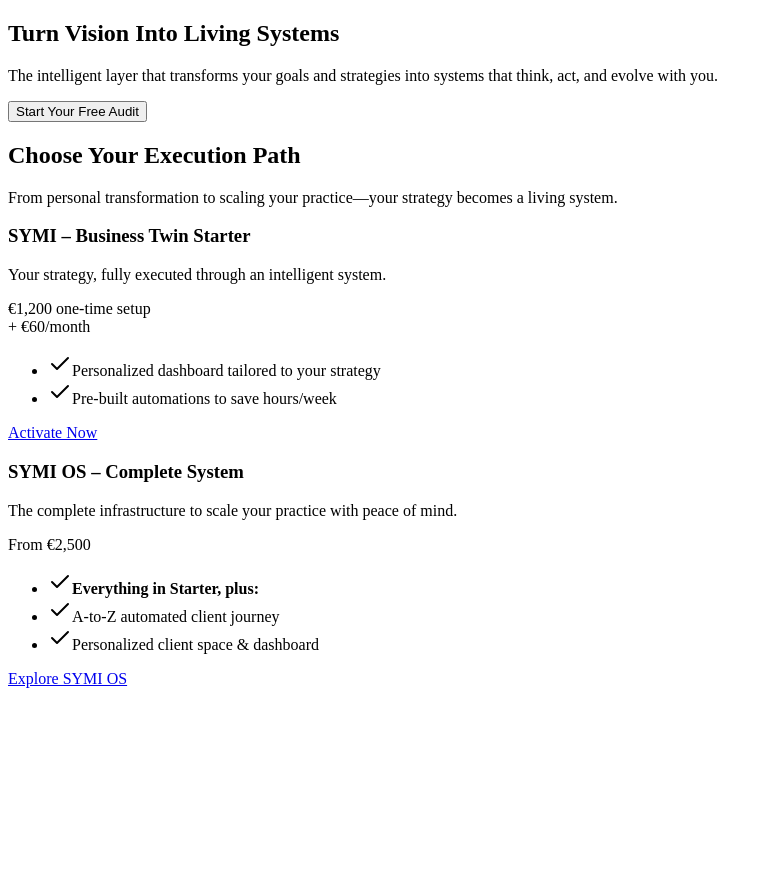
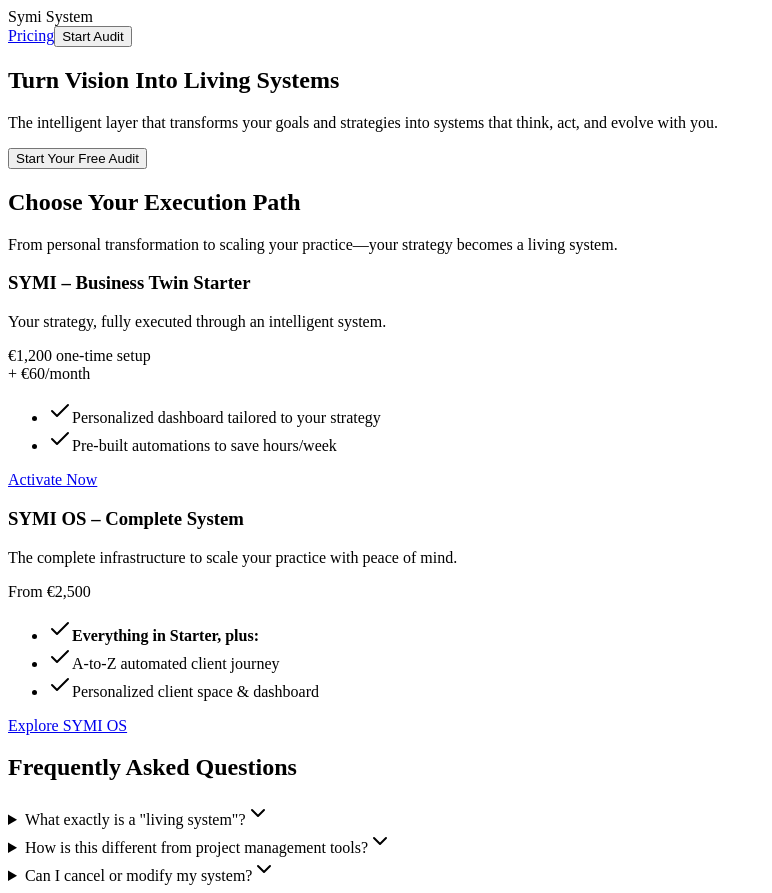
Before and after one commit to echofield/symi-final-project, a Next.js app: page / in a window 1280 px wide. Shown: the whole page, without its empty margins (0-772 px from the left). Before the commit the page ends 800 px from the top, so only its background shows below. Built offline with nearby package versions, Linux system fonts and the light colour scheme.

Commit message:
Update page.js

```diff
--- a/src/app/page.js
+++ b/src/app/page.js
@@ -1,10 +1,22 @@
 'use client';
 
-import React, { useState, useEffect, useRef } from 'react';
+import React, { useState, useEffect } from 'react';
 import dynamic from 'next/dynamic';
-import { Check } from 'lucide-react';
+import { Check, ChevronDown } from 'lucide-react';
 
-// --- Landing Page Components ---
+// --- Composants de la Page d'Accueil ---
+
+const Header = ({ onStartAudit }) => (
+    <header className="p-6 w-full">
+        <div className="container mx-auto flex justify-between items-center">
+            <span className="font-mono text-sm font-semibold">Symi System</span>
+            <div className="flex items-center space-x-4">
+                <a href="#pricing" className="btn hidden md:inline-flex">Pricing</a>
+                <button onClick={onStartAudit} className="btn btn-primary">Start Audit</button>
+            </div>
+        </div>
+    </header>
+);
 
 const HeroSection = ({ onStartAudit }) => (
     <section className="w-full text-center py-20">
@@ -58,7 +70,34 @@ const PricingSection = () => (
     </section>
 );
 
-// --- Main App Component ---
+const FaqSection = () => {
+    const faqItems = [
+        { q: "What exactly is a \"living system\"?", a: "Unlike static documents or to-do lists, SYMI creates intelligent systems that adapt, remind, optimize, and evolve based on your progress and changing needs." },
+        { q: "How is this different from project management tools?", a: "Project management tracks tasks. SYMI creates intelligence—systems that understand your objectives, anticipate needs, and optimize execution automatically." },
+        { q: "Can I cancel or modify my system?", a: "Yes. Monthly hosting can be paused anytime, and systems can be modified as your needs evolve. We build for growth, not lock-in." },
+    ];
+    return (
+        <section id="faq" className="w-full py-20">
+            <div className="text-center mb-12 max-w-3xl mx-auto">
+                <h2 className="text-3xl font-bold mb-4">Frequently Asked Questions</h2>
+            </div>
+            <div className="max-w-3xl mx-auto space-y-4">
+                {faqItems.map((item, index) => (
+                    <details key={index} className="faq-item bg-white/50 rounded-2xl border border-white/30" style={{ backdropFilter: 'blur(20px)' }}>
+                        <summary>
+                            <span>{item.q}</span>
+                            <ChevronDown className="faq-icon w-5 h-5" />
+                        </summary>
+                        <div className="faq-content">{item.a}</div>
+                    </details>
+                ))}
+            </div>
+        </section>
+    );
+};
+
+
+// --- Composant Principal de la Page ---
 const Dashboard = dynamic(() => import('../components/Dashboard'), {
     ssr: false,
     loading: () => <div className="flex items-center justify-center h-screen w-full"><p className="text-lg text-gray-600">Loading Dashboard...</p></div>
@@ -70,7 +109,6 @@ export default function HomePage() {
     const [answers, setAnswers] = useState({});
     const [blueprintData, setBlueprintData] = useState(null);
 
-    // RESTORED: Full list of original questions
     const questions = [
         { id: 'main_goal', question: 'Before we begin — what transformation do you want to create for your clients?', type: 'textarea', placeholder: 'Describe the outcome you help people achieve...' },
         { id: 'business_model', question: 'How do you currently work with clients? (Select all that apply)', type: 'checkbox', options: [ 'One-on-one sessions (trading time for money)', 'Group programs (manual but scalable)', 'Digital products (automated but low-touch)', 'Mix of services and systems', 'Building toward automated client systems' ] },
@@ -125,7 +163,14 @@ export default function HomePage() {
             setAppState('report');
         } catch (error) {
             console.error("Failed to generate blueprint:", error);
-            setAppState('audit'); // Go back to audit on error
+            setAppState('audit');
+        }
+    };
+
+    const handleKeyDown = (e) => {
+        if (e.key === 'Enter' && (questions[currentQuestion].type === 'textarea' || questions[currentQuestion].type === 'email')) {
+            e.preventDefault();
+            handleNext();
         }
     };
 
@@ -133,8 +178,8 @@ export default function HomePage() {
         <div className="w-full max-w-2xl bg-white/50 p-8 rounded-2xl shadow-lg border border-white/30" style={{ backdropFilter: 'blur(20px)' }}>
             <h2 className="text-2xl font-bold mb-2 text-gray-800">{questions[currentQuestion].question}</h2>
             <div className="mt-6">
-                {questions[currentQuestion].type === 'textarea' && <textarea rows="4" className="form-input" placeholder={questions[currentQuestion].placeholder} onChange={e => handleAnswer(questions[currentQuestion].id, e.target.value)} value={answers[questions[currentQuestion].id] || ''} />}
-                {questions[currentQuestion].type === 'email' && <input type="email" className="form-input" placeholder={questions[currentQuestion].placeholder} onChange={e => handleAnswer(questions[currentQuestion].id, e.target.value)} value={answers[questions[currentQuestion].id] || ''} />}
+                {questions[currentQuestion].type === 'textarea' && <textarea rows="4" className="form-input" onKeyDown={handleKeyDown} placeholder={questions[currentQuestion].placeholder} onChange={e => handleAnswer(questions[currentQuestion].id, e.target.value)} value={answers[questions[currentQuestion].id] || ''} />}
+                {questions[currentQuestion].type === 'email' && <input type="email" className="form-input" onKeyDown={handleKeyDown} placeholder={questions[currentQuestion].placeholder} onChange={e => handleAnswer(questions[currentQuestion].id, e.target.value)} value={answers[questions[currentQuestion].id] || ''} />}
                 {(questions[currentQuestion].type === 'radio' || questions[currentQuestion].type === 'checkbox') && (
                     <div className="space-y-3">
                         {questions[currentQuestion].options.map(option => (
@@ -178,9 +223,13 @@ export default function HomePage() {
         switch (appState) {
             case 'landing':
                 return (
-                    <div className="w-full container mx-auto px-6">
-                        <HeroSection onStartAudit={() => setAppState('audit')} />
-                        <PricingSection />
+                    <div className="w-full">
+                        <Header onStartAudit={() => setAppState('audit')} />
+                        <main className="container mx-auto px-6">
+                            <HeroSection onStartAudit={() => setAppState('audit')} />
+                            <PricingSection />
+                            <FaqSection />
+                        </main>
                     </div>
                 );
             case 'audit': return renderAudit();
```
